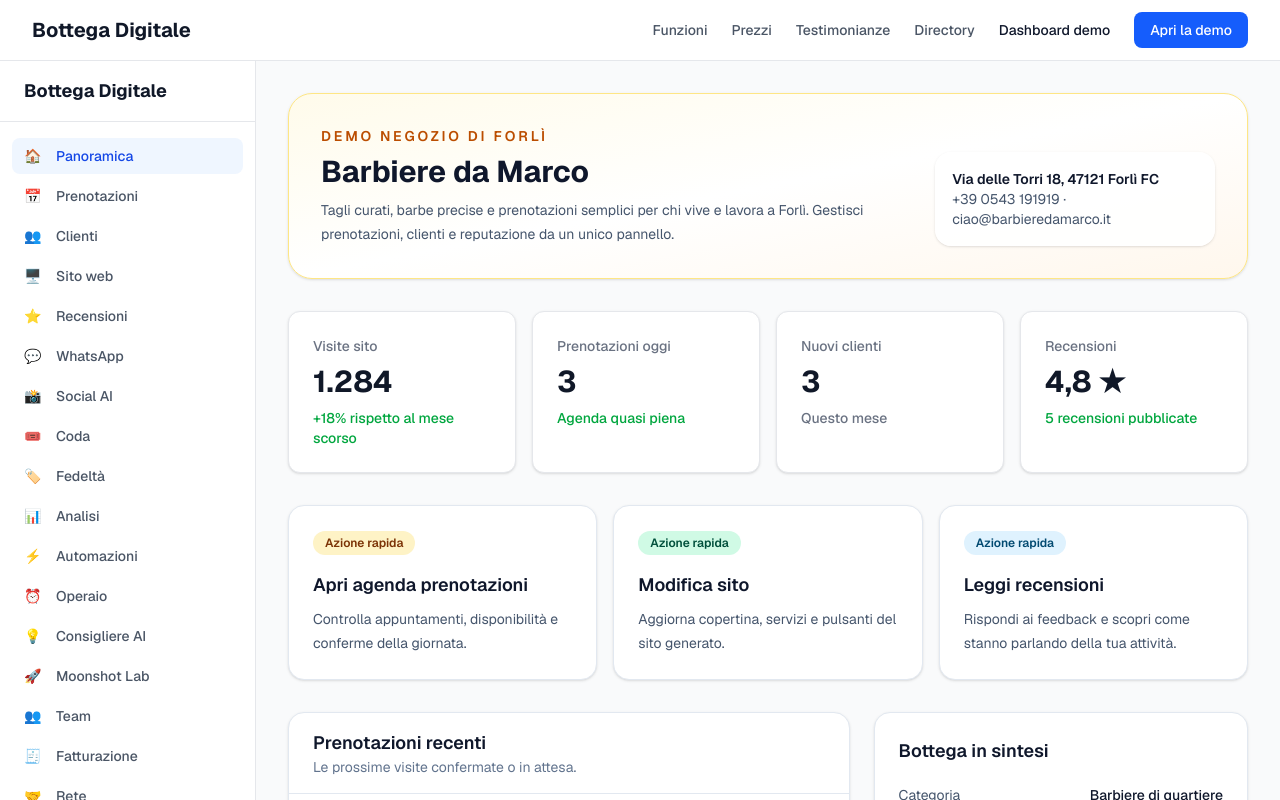
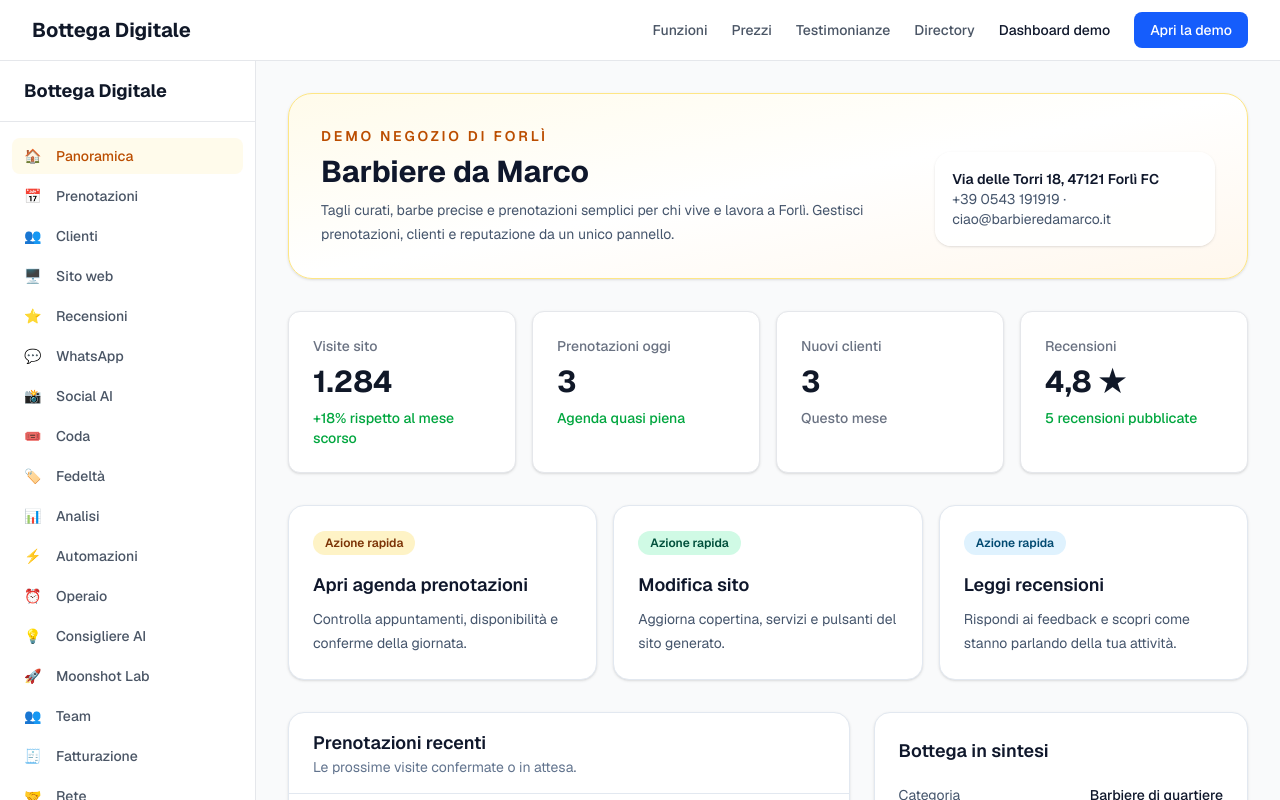
Before and after one commit to ForliLabs/bottega-digitale, a Next.js app: page /dashboard in a window 1280 px wide. Shown: the top 800 px of the page. Built offline with nearby package versions, Linux system fonts and the light colour scheme.

Commit message:
refactor(dashboard): integrate Breadcrumbs and update focus ring color
Add Breadcrumbs component to DashboardShell and change sidebar
focus ring from blue to amber for brand consistency.

```diff
--- a/src/components/dashboard.tsx
+++ b/src/components/dashboard.tsx
@@ -3,6 +3,7 @@
 import Link from "next/link";
 import { usePathname } from "next/navigation";
 import { cn } from "@/lib/utils";
+import { Breadcrumbs } from "@/components/ui/breadcrumbs";
 import { useMemo, useState, type ReactNode } from "react";
 
 interface SidebarItem {
@@ -39,9 +40,9 @@
                   key={item.href}
                   href={item.href}
                   className={cn(
-                    "flex items-center gap-3 rounded-lg px-3 py-2 text-sm font-medium transition-colors focus:outline-none focus:ring-2 focus:ring-blue-300",
+                    "flex items-center gap-3 rounded-lg px-3 py-2 text-sm font-medium transition-colors focus:outline-none focus:ring-2 focus:ring-amber-300",
                     isActive
-                      ? "bg-blue-50 text-blue-700"
+                      ? "bg-amber-50 text-amber-700"
                       : "text-gray-600 hover:bg-gray-100 hover:text-gray-900",
                   )}
                   aria-current={isActive ? "page" : undefined}
@@ -59,7 +60,7 @@
         <header className="sticky top-0 z-40 border-b border-gray-200 bg-white/95 px-4 py-3 backdrop-blur lg:hidden">
           <div className="flex items-center justify-between gap-3">
             <div>
-              <p className="text-xs font-semibold uppercase tracking-[0.2em] text-blue-700">Dashboard</p>
+              <p className="text-xs font-semibold uppercase tracking-[0.2em] text-amber-700">Dashboard</p>
               <Link href="/dashboard" className="text-lg font-bold text-slate-900">
                 {brand}
               </Link>
@@ -69,7 +70,7 @@
               onClick={() => setMobileMenuOpen((current) => !current)}
               aria-expanded={mobileMenuOpen}
               aria-controls="dashboard-mobile-menu"
-              className="rounded-xl border border-slate-200 px-3 py-2 text-sm font-semibold text-slate-700 focus:outline-none focus:ring-2 focus:ring-blue-300"
+              className="rounded-xl border border-slate-200 px-3 py-2 text-sm font-semibold text-slate-700 focus:outline-none focus:ring-2 focus:ring-amber-300"
             >
               {mobileMenuOpen ? "Chiudi" : "Menu"}
             </button>
@@ -84,7 +85,7 @@
                   className={cn(
                     "inline-flex min-w-fit items-center gap-2 rounded-full border px-3 py-2 text-sm font-medium",
                     isActive
-                      ? "border-blue-200 bg-blue-50 text-blue-700"
+                      ? "border-amber-200 bg-amber-50 text-amber-700"
                       : "border-slate-200 bg-white text-slate-600",
                   )}
                   aria-current={isActive ? "page" : undefined}
@@ -108,7 +109,7 @@
                       className={cn(
                         "flex items-center gap-3 rounded-xl px-3 py-3 text-sm font-medium",
                         isActive
-                          ? "bg-blue-50 text-blue-700"
+                          ? "bg-amber-50 text-amber-700"
                           : "bg-white text-slate-700 hover:bg-slate-100",
                       )}
                       aria-current={isActive ? "page" : undefined}
@@ -125,6 +126,7 @@
 
         <main className="flex-1 overflow-y-auto">
           <div className="mx-auto max-w-7xl px-4 py-6 pb-24 sm:px-6 lg:px-8 lg:py-8 lg:pb-8">
+            <Breadcrumbs />
             {children}
           </div>
         </main>
```
